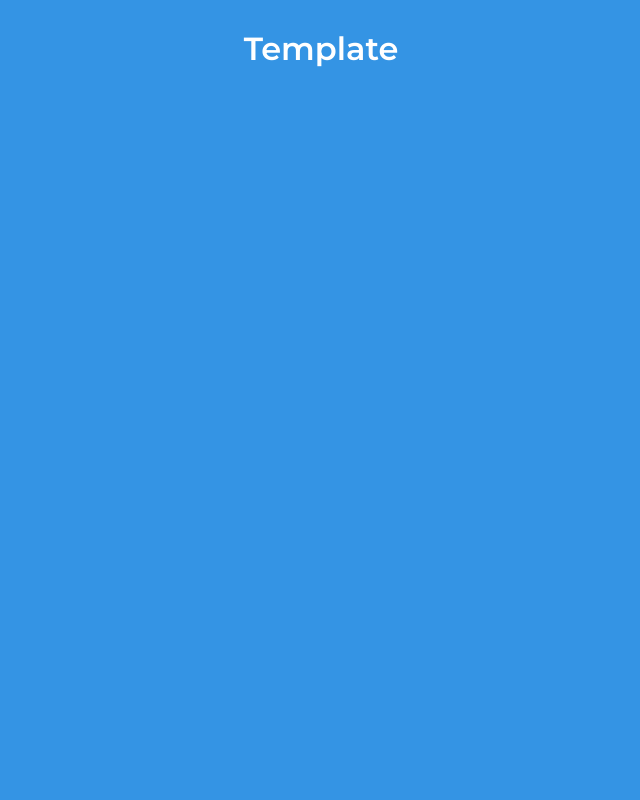
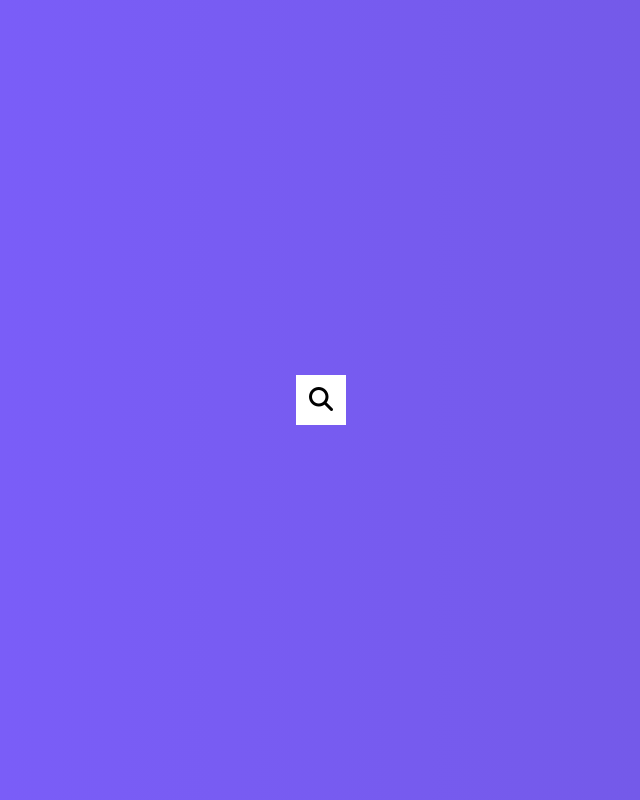
Before and after one commit to noviembre/50-Projects-in-50-Days, a plain HTML site: page 04 Day Hidden Search Widget/index.html in a window 1280 px wide. Shown: the whole page, without its empty margins (319-959 px from the left). Drawn offline with Linux system fonts and the light colour scheme.

Commit message:
completed

```diff
--- a/04 Day Hidden Search Widget/index.html
+++ b/04 Day Hidden Search Widget/index.html
@@ -1,14 +1,21 @@
 <!DOCTYPE html>
 <html lang="en">
 <head>
-    <meta charset="UTF-8" />
-    <meta name="viewport" content="width=device-width, initial-scale=1.0" />
-    <link rel="stylesheet" href="styles.css" />
-    <title>TitlePage</title>
+    <meta charset="UTF-8"/>
+    <meta content="width=device-width, initial-scale=1.0" name="viewport"/>
+    <link crossorigin="anonymous" href="https://cdnjs.cloudflare.com/ajax/libs/font-awesome/6.1.1/css/all.min.css"
+          integrity="sha512-KfkfwYDsLkIlwQp6LFnl8zNdLGxu9YAA1QvwINks4PhcElQSvqcyVLLD9aMhXd13uQjoXtEKNosOWaZqXgel0g=="
+          referrerpolicy="no-referrer" rel="stylesheet"/>
+    <link href="styles.css" rel="stylesheet"/>
+    <title>Hidden Buscadoer</title>
 </head>
 <body>
-<h1>Template</h1>
-
+<div class="search">
+    <input class="input" placeholder="Search..." type="text">
+    <button class="btn">
+        <i class="fa fa-search"></i>
+    </button>
+</div>
 
 <script src="script.js"></script>
 </body>
--- a/04 Day Hidden Search Widget/script.js
+++ b/04 Day Hidden Search Widget/script.js
@@ -0,0 +1,8 @@
+const search = document.querySelector('.search');
+const btn = document.querySelector('.btn');
+const input = document.querySelector('.input');
+
+btn.addEventListener('click', () => {
+    search.classList.toggle('active');
+    input.focus();
+});
--- a/04 Day Hidden Search Widget/styles.css
+++ b/04 Day Hidden Search Widget/styles.css
@@ -1,20 +1,65 @@
-@import url('https://fonts.googleapis.com/css?family=Montserrat:400,600&display=swap');
+@import url('https://fonts.googleapis.com/css2?family=Roboto:wght@400;700&display=swap');
 
-:root {
-    --border-color: #144fc6;
-    --fill-color: #6ab3f8;
-}
 
 * {
     box-sizing: border-box;
 }
 
+
 body {
-    background-color: #3494e4;
-    color: #fff;
-    font-family: 'Montserrat', sans-serif;
-    display: flex;
-    flex-direction: column;
-    align-items: center;
-    margin-bottom: 40px;
+    background-image: linear-gradient(90deg, #7d5fff, #7158e2);
+    font-family:      'Roboto', sans-serif;
+    display:          flex;
+    align-items:      center;
+    justify-content:  center;
+    height:           100vh;
+    overflow:         hidden;
+    margin:           0;
 }
+
+
+.search {
+    position: relative;
+    height:   50px;
+}
+
+
+.search .input {
+    background-color: #fff;
+    border:           0;
+    font-size:        18px;
+    padding:          15px;
+    height:           50px;
+    width:            50px;
+    transition:       width 0.3s ease;
+}
+
+
+.btn {
+    background-color: #fff;
+    border:           0;
+    cursor:           pointer;
+    font-size:        24px;
+    position:         absolute;
+    top:              0;
+    left:             0;
+    height:           50px;
+    width:            50px;
+    transition:       transform 0.3s ease;
+}
+
+
+.btn:focus,
+.input:focus {
+    outline: none;
+}
+
+
+.search.active .input {
+    width: 200px;
+}
+
+
+.search.active .btn {
+    transform: translateX(198px);
+}
```
